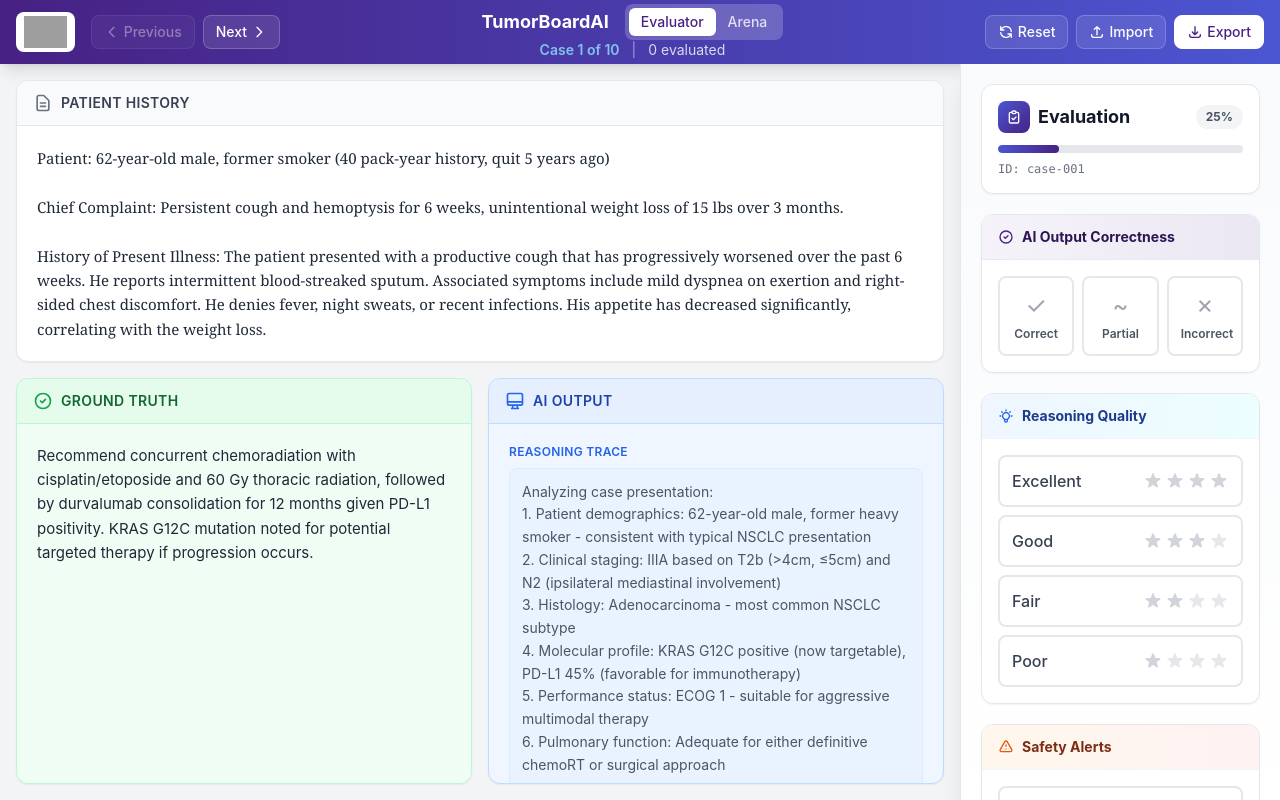
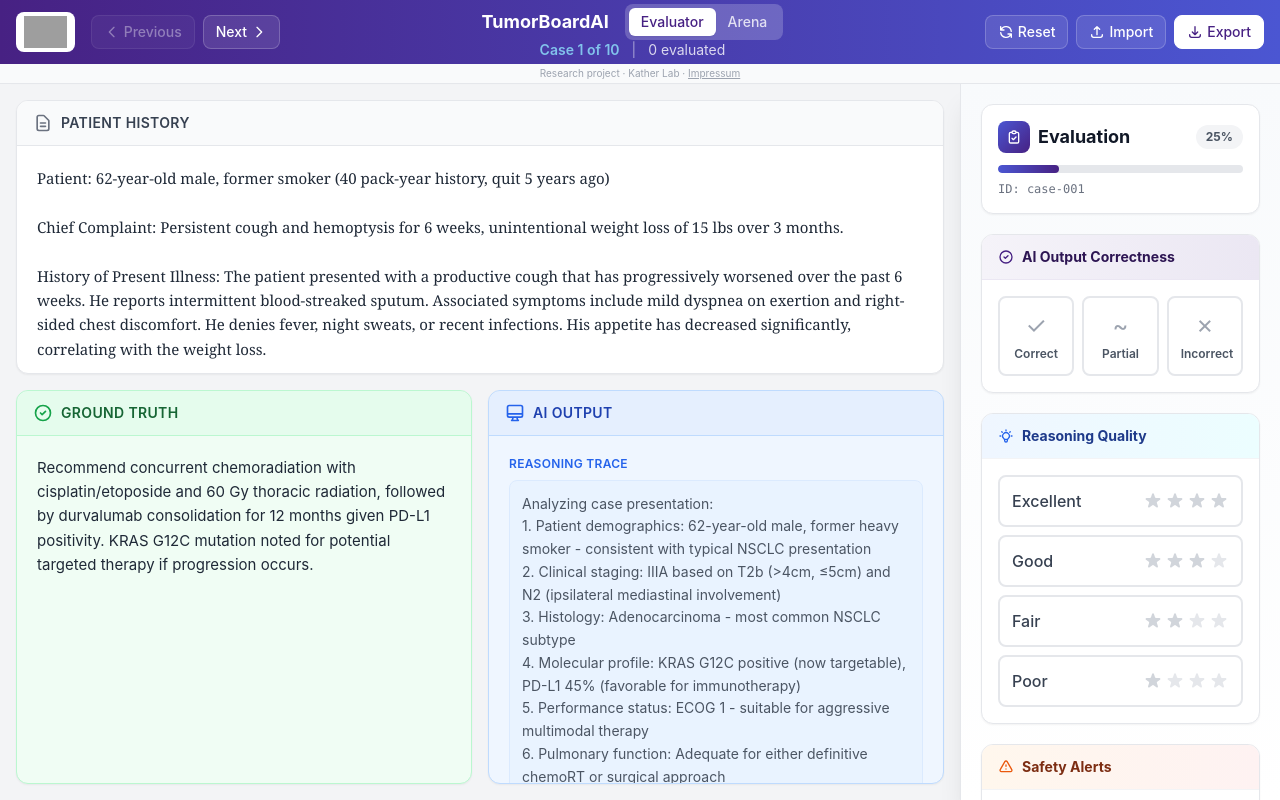
Before and after one commit to KatherLab/tumorboard-dashboard, a Vue app: page / in a window 1280 px wide. Built offline with nearby package versions, Linux system fonts and the light colour scheme; grey boxes are pictures that could not be loaded.

Commit message:
Add impressum link and research project disclaimer bar

```diff
--- a/src/App.vue
+++ b/src/App.vue
@@ -48,6 +48,9 @@ function handleKeydown(e: KeyboardEvent) {
 <template>
   <div class="h-screen w-screen flex flex-col overflow-hidden bg-gray-100">
     <AppHeader />
+    <div class="text-center text-[10px] text-gray-400 py-0.5 bg-gray-50 border-b border-gray-200">
+      Research project &middot; Kather Lab &middot; <a href="https://kather.ai/#impressum" class="underline text-gray-400 hover:text-gray-600">Impressum</a>
+    </div>
 
     <!-- Evaluator Mode -->
     <main v-if="store.isInitialized && store.currentCase && !isArenaMode" class="flex-1 flex overflow-hidden">
```
